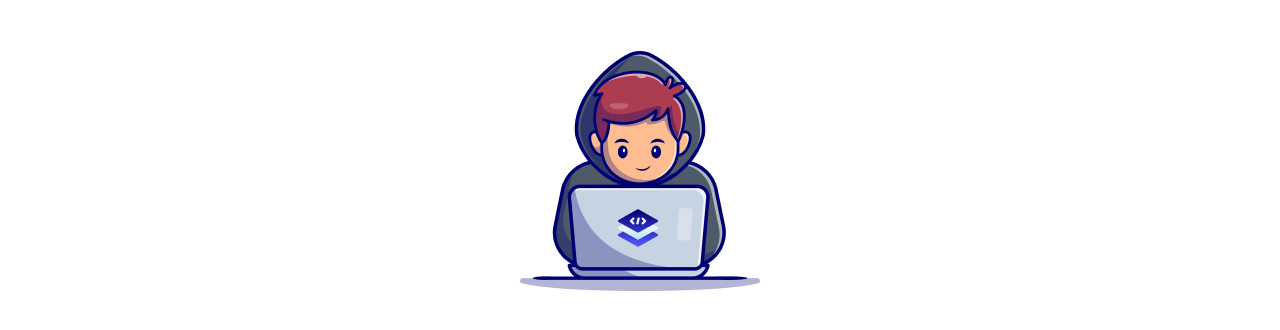
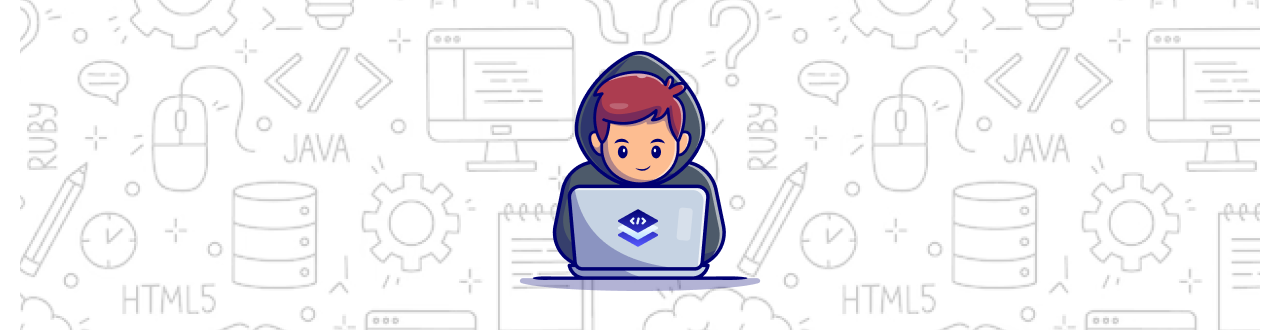
Before and after one commit to ismailahammed1/reset9-assing1-resume, a plain HTML site: page index.html in a window 1280 px wide. Shown: the part 69-399 px from the top of the page. Drawn offline with Linux system fonts and the light colour scheme; a web font is replaced by a local one.

```diff
--- a/style/style.css
+++ b/style/style.css
@@ -41,7 +41,6 @@ nav button:hover {
 }
 /* Banner Styles */
 .banner {
-<<<<<<< HEAD
   background-image: url("../assets/Hero-bg.png");
   background-size: cover;
   background-position: center;
@@ -49,15 +48,6 @@ nav button:hover {
   display: flex;
   justify-content: center;
   align-items: center;
-=======
-  background-image: url("../assets/Hero-bg.png");
-  background-size: cover;
-  background-position: center;
-  height: 652px;
-  display: flex;
-  justify-content: center;
-  align-items: center;
->>>>>>> 87eba3d90bcdd8404c22bcd926064d00c7d58932
 }
 
 .banner_content {
@@ -280,6 +270,7 @@ iframe {
   padding: 20px;
 }
 
+
 .my-target-Css img {
   width: 60px;
   margin-bottom: 10px;
```
